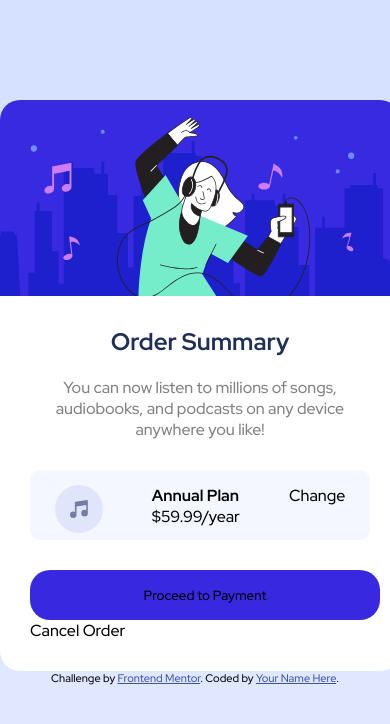
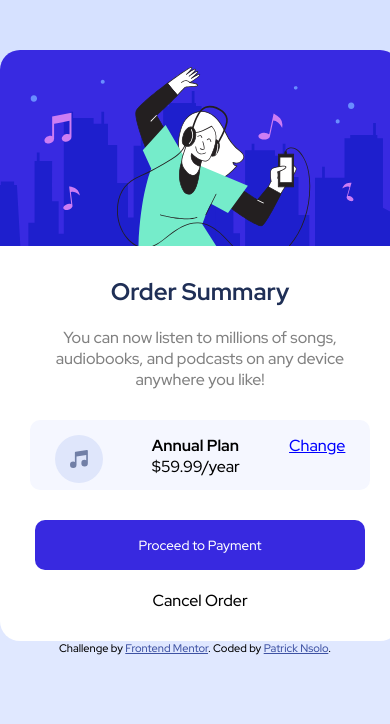
Before and after one commit to patrick-nsolo/order-summary-component-main, a plain HTML site: page index.html in a window 390 px wide. Drawn offline with Linux system fonts and the light colour scheme.

Commit message:
OSCM
Updated code. There seems to be no need for media query. Uploading this bit in order to host online and verify how it looks on android device

```diff
--- a/index.html
+++ b/index.html
@@ -8,6 +8,7 @@
   <link href="https://fonts.googleapis.com/css2?family=Outfit:wght@300;400;500&family=Red+Hat+Display:wght@500;700;900&display=swap" rel="stylesheet">
   <link rel="icon" type="image/png" sizes="32x32" href="./images/favicon-32x32.png">
   <link rel="stylesheet" type="text/css" href="/styles/style.css">
+  <link rel="stylesheet" type="text/css" href="/styles/media.css">
   <title>Frontend Mentor | Order summary card</title>
   <!-- Feel free to remove these styles or customise in your own stylesheet 👍 -->
   <style>
@@ -26,7 +27,7 @@
         <ul>
           <li><img src="images/icon-music.svg"/></li>
           <li class="plan"><span>Annual Plan</span>$59.99/year</li>
-          <li><a>Change</a></li>
+          <li class="change"><a>Change</a></li>
         </ul>
       </div>
       <div class="button">
@@ -39,7 +40,7 @@
   </div>
   <div class="attribution">
     Challenge by <a href="https://www.frontendmentor.io?ref=challenge" target="_blank">Frontend Mentor</a>.
-    Coded by <a href="#">Your Name Here</a>.
+    Coded by <a href="#">Patrick Nsolo</a>.
   </div>
 </body>
 </html>
--- a/styles/style.css
+++ b/styles/style.css
@@ -16,6 +16,7 @@ img{
     --Darkblue: hsl(223, 47%, 23%);
     --white: rgb(255, 255, 255);
 }
+/*Code starts here>>>>*/
 body{
     background-color: var(--Paleblue);
     background-image: url(/images/pattern-background-desktop.svg);
@@ -52,20 +53,23 @@ a:link{
 }
 button{
     background-color: var(--Brightblue);
-    width:350px;
+    width:330px;
     height:50px;
     border-style: none;
-    border-radius: 20px;
+    border-radius: 10px;
     margin-top: 30px;
+    margin-left: 5px;
+    color:var(--white);
 }
-.button{
-    display: block;
+button:hover{
+    background-color: rgb(124, 118, 236);
+    cursor: pointer;
 }
 .container{
     width: 400px;
     margin-left: auto;
     margin-right: auto;
-    margin-top: 100px;
+    margin-top: 50px;
 }
 .hero{
     border-radius: 20px 20px 0 0;
@@ -81,5 +85,24 @@ button{
     height: 70px;
     border-radius: 10px;
     margin-top: 30px;
-
 }
+.change{
+    text-decoration: underline;
+    color: blue;
+}
+.change:hover{
+    color: rgb(124, 118, 236);
+    font-weight: bold;
+    text-decoration: none;
+}
+.button{
+    display: block;
+}
+.cancel{
+    text-align: center;
+    margin-top: 20px;
+}
+.cancel:hover{
+    cursor: pointer;
+    font-weight: bold;
+}
```
Also changed, not shown: styles/media.css (added).
